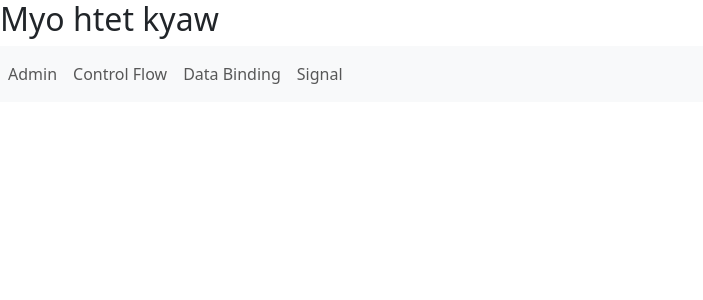
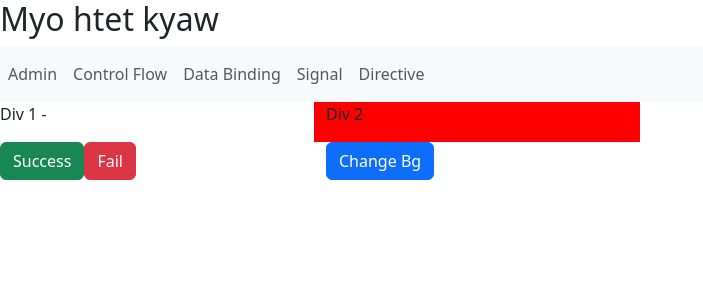
Before and after one commit to myohtet003/angular_start, an Angular app: page /att-directive in a window 1280 px wide. Before the commit this address led to /. Shown: the top 300 px of the page, without its empty margins (0-703 px from the left). Built offline with nearby package versions, Linux system fonts and the light colour scheme.

Commit message:
directives

```diff
--- a/angular.json
+++ b/angular.json
@@ -14,9 +14,7 @@
           "builder": "@angular/build:application",
           "options": {
             "browser": "src/main.ts",
-            "polyfills": [
-              "zone.js"
-            ],
+            "polyfills": ["zone.js"],
             "tsConfig": "tsconfig.app.json",
             "assets": [
               {
@@ -27,7 +25,10 @@
             "styles": [
               "./node_modules/bootstrap/dist/css/bootstrap.min.css",
               "src/styles.css"
-            ]
+          ],
+            "scripts": [
+              "node_modules/bootstrap/dist/js/bootstrap.bundle.min.js"
+          ]
           },
           "configurations": {
             "production": {
@@ -71,10 +72,7 @@
         "test": {
           "builder": "@angular/build:karma",
           "options": {
-            "polyfills": [
-              "zone.js",
-              "zone.js/testing"
-            ],
+            "polyfills": ["zone.js", "zone.js/testing"],
             "tsConfig": "tsconfig.spec.json",
             "assets": [
               {
@@ -82,9 +80,7 @@
                 "input": "public"
               }
             ],
-            "styles": [
-              "src/styles.css"
-            ]
+            "styles": ["src/styles.css"]
           }
         }
       }
--- a/src/app/app.css
+++ b/src/app/app.css
@@ -0,0 +1 @@
+@import "bootstrap/dist/css/bootstrap.min.css";
--- a/src/app/app.html
+++ b/src/app/app.html
@@ -14,6 +14,9 @@
     <li class="nav-item">
       <a class="nav-link" routerLink="/signal">Signal</a>
     </li>
+    <li class="nav-item">
+      <a class="nav-link" routerLink="/att-directive">Directive</a>
+    </li>
   </ul>
 </nav>
 
--- a/src/app/app.routes.ts
+++ b/src/app/app.routes.ts
@@ -3,6 +3,7 @@ import { Admin } from './components/admin/admin';
 import { ControlFlow } from './components/control-flow/control-flow';
 import { DataBinding } from './components/data-binding/data-binding';
 import { Signal } from './components/signal/signal';
+import { AttDirective } from './components/att-directive/att-directive';
 
 export const routes: Routes = [
 	{
@@ -20,5 +21,9 @@ export const routes: Routes = [
 	{
 		path: 'signal',
 		component: Signal
+	},
+	{
+		path: 'att-directive',
+		component: AttDirective
 	}
 ];
--- /dev/null
+++ b/src/app/components/att-directive/att-directive.html
@@ -0,0 +1,18 @@
+<div class="row">
+	<div class="col-3" [ngClass]="div1ClassName()">
+		<p>Div 1 - {{div1ClassName()}}</p>
+	</div>
+	<div class="col-3" [ngStyle]="{'background-color': isDiv2Blue == true ? 'blue' : 'red'}">
+		<p>Div 2</p>
+	</div>
+</div>
+
+<div class="row">
+	<div class="col-3">
+		<button class="btn btn-success" (click) = "setBgClass('bg-success')">Success</button>
+		<button class="btn btn-danger" (click) = "setBgClass('bg-danger')">Fail</button>
+	</div>
+	<div class="col-3">
+		<button class="btn btn-primary" (click) = "toggleDiv2BgColor()">Change Bg</button>
+	</div>
+</div>
--- /dev/null
+++ b/src/app/components/att-directive/att-directive.ts
@@ -0,0 +1,25 @@
+import { NgClass, NgStyle } from '@angular/common';
+import { Component, signal } from '@angular/core';
+
+@Component({
+  selector: 'app-att-directive',
+  imports: [NgClass, NgStyle],
+  templateUrl: './att-directive.html',
+  styleUrl: './att-directive.css'
+})
+export class AttDirective {
+
+  div1ClassName = signal<String>('');
+
+  isDiv2Blue: boolean = false;
+
+
+  setBgClass (className: String) {
+    this.div1ClassName.set(className);
+  }
+
+  toggleDiv2BgColor () {
+    this.isDiv2Blue = !this.isDiv2Blue;
+  }
+
+}
--- a/src/app/components/control-flow/control-flow.html
+++ b/src/app/components/control-flow/control-flow.html
@@ -50,7 +50,7 @@
 
 	<thead>
 		<tr>
-			<th>No</th>
+			<th class="">No</th>
 			<th>Name</th>
 			<th>City</th>
 			<th>Status</th>
```
Also changed, not shown: src/app/components/att-directive/att-directive.css (added), 1 other file (tests, documents, lock files or other folders).
